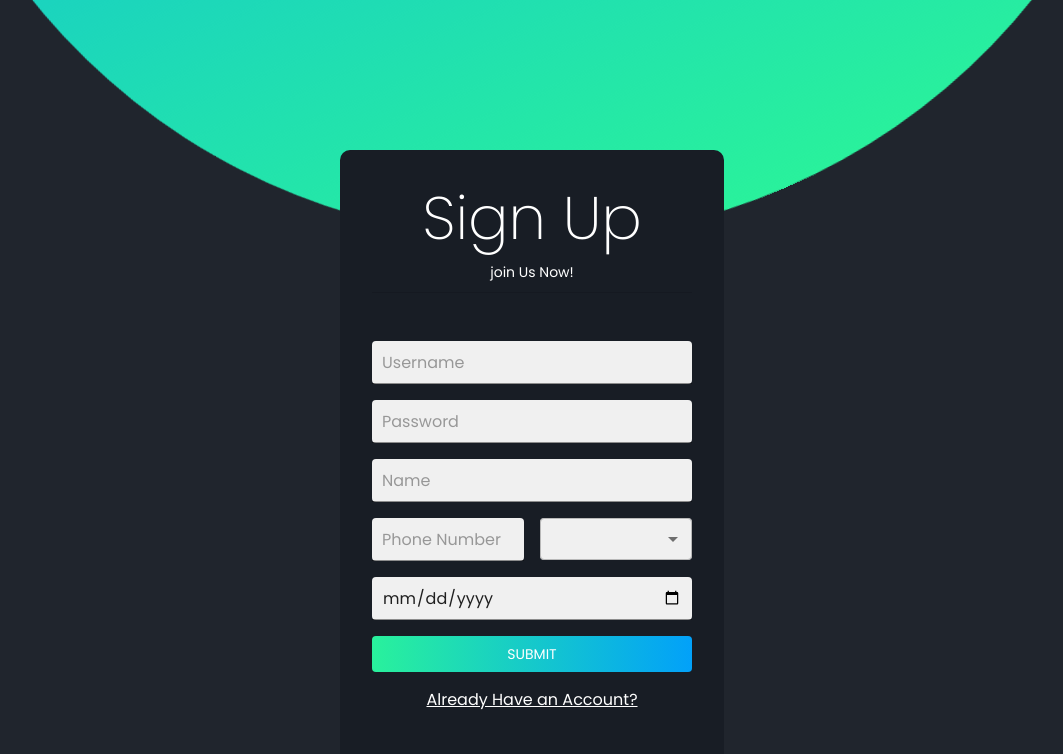
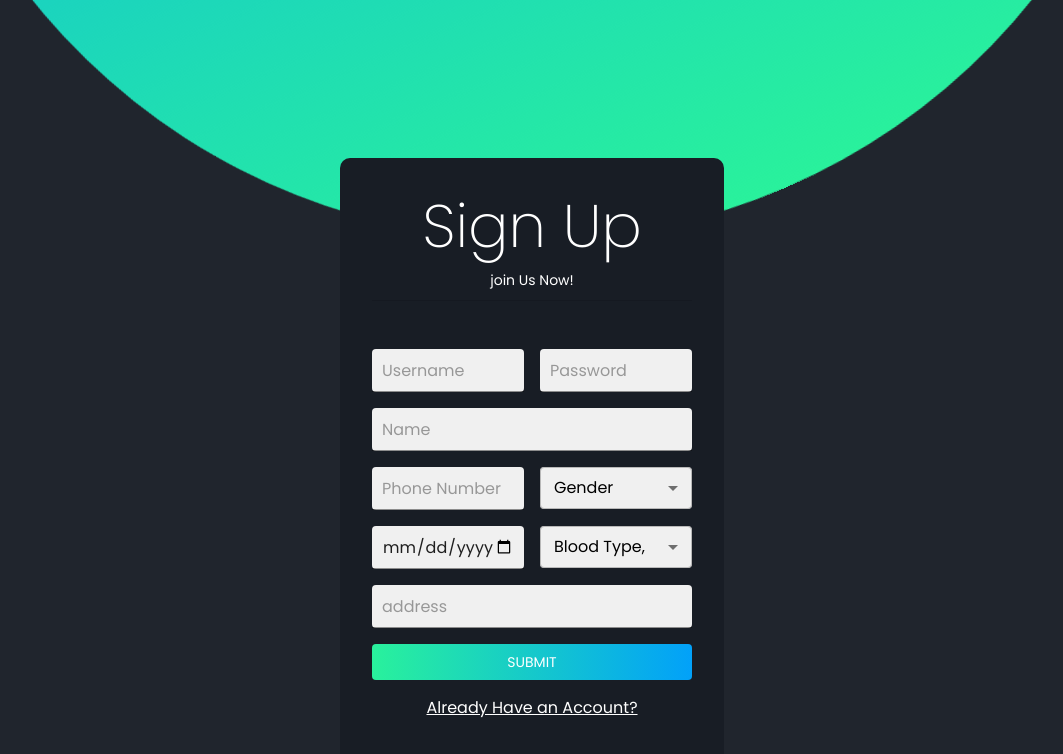
Before and after one commit to Zeyad-Amr/NeuroConsult, a React (Create React App) app in the folder client/: page /signup in a window 1280 px wide. Shown: the top 754 px of the page, without its empty margins (108-1171 px from the left). Built offline with nearby package versions, Linux system fonts and the light colour scheme.

Commit message:
complete and integrate signup + handle login api messages

```diff
--- a/client/src/core/api/endpoints.tsx
+++ b/client/src/core/api/endpoints.tsx
@@ -1,5 +1,6 @@
 const endpoints = {
     login : 'user/login',
+    signup : 'user/signup',
 };
 
 export default endpoints;
--- /dev/null
+++ b/client/src/core/services/alert-service.tsx
@@ -0,0 +1,25 @@
+import React from 'react';
+import ReactDOM from 'react-dom';
+import { Alert, AlertProps } from '@mui/material';
+
+class AlertService {
+  static showAlert(message: React.ReactNode, severity: 'error' | 'warning' | 'info' | 'success', duration: number = 5000) {
+    const alertElement = document.createElement('div');
+    document.body.appendChild(alertElement);
+
+    const closeAlert = () => {
+      ReactDOM.unmountComponentAtNode(alertElement);
+      alertElement.remove();
+    };
+
+    ReactDOM.render(
+      <Alert severity={severity} onClose={closeAlert} sx={{ position: 'fixed', top: 16, right: 16, zIndex: 9999 }}>
+        {message}
+      </Alert>,
+      alertElement
+    );
+    setTimeout(closeAlert, duration);
+  }
+}
+
+export default AlertService;
--- a/client/src/modules/login/components/SignUpForm.tsx
+++ b/client/src/modules/login/components/SignUpForm.tsx
@@ -1,100 +1,186 @@
-"use client"
-import { Box, Button, Divider, FormHelperText, Grid, InputLabel, LinearProgress, MenuItem, Select, SelectChangeEvent, Stack, TextField, Typography } from "@mui/material";
+"use client";
+import {
+  Box,
+  Button,
+  Divider,
+  Grid,
+  MenuItem,
+  Select,
+  SelectChangeEvent,
+  Stack,
+  TextField,
+  Typography,
+} from "@mui/material";
 import { Formik } from "formik";
-import * as Yup from "yup"
-import { useEffect, useState } from "react";
+import * as Yup from "yup";
 import React from "react";
+import axios from "../../../core/api/api";
+import endPoints from "../../../core/api/endpoints";
+import AppRoutes from "../../../core/routes/AppRoutes";
+import AlertService from "../../../core/services/alert-service";
 
 interface ISignUpData {
-    username: string
-    password: string
-    name: string
-    phone: string
-    gender: string
-    birthdate: string
+  username: string;
+  password: string;
+  name: string;
+  phone: string;
+  gender: string;
+  birthdate: string;
+  address: string;
+  bloodType: string;
 }
 
 const signupSchema = new Yup.ObjectSchema({
   username: Yup.string().required("Username is required"),
   password: Yup.string().required("Password is required"),
+  address: Yup.string().required("Password is required"),
   name: Yup.string().required("Name is required"),
   phone: Yup.string()
     .required()
     .matches(/^[0-9]+$/, "Must be only digits")
-        .min(11, 'Must be exactly 11 digits')
-        .max(11, 'Must be exactly 11 digits'),
-    gender: Yup.string().required("Gender is required"),
+    .min(11, "Must be exactly 11 digits")
+    .max(11, "Must be exactly 11 digits"),
   birthdate: Yup.string().required("Birthdate is required"),
-})
+});
 
 const initialValues: ISignUpData = {
-    username: '',
-    password: '',
-    name: '',
-    phone: '',
-    gender: '',
-    birthdate: '',
-}
+  username: "",
+  password: "",
+  name: "",
+  phone: "",
+  gender: "",
+  birthdate: "",
+  address: "",
+  bloodType: "",
+};
 
 export default function SignUpForm() {
-    const [error, setError] = useState("")
-    const [loading, setLoading] = useState(false)
-    const [age, setAge] = React.useState('');
+  const [gender, setGender] = React.useState("");
+  const [bloodType, setBloodType] = React.useState("");
+  const bloodTypes = [
+    { value: "A+", label: "A+" },
+    { value: "A-", label: "A-" },
+    { value: "B+", label: "B+" },
+    { value: "B-", label: "B-" },
+    { value: "AB+", label: "AB+" },
+    { value: "AB-", label: "AB-" },
+    { value: "O+", label: "O+" },
+    { value: "O-", label: "O-" },
+  ];
 
-    const handleSelectChange = (event: SelectChangeEvent) => {
-        setAge(event.target.value);
+  const handleFormSubmit = async (values: ISignUpData) => {
+    const submitObject = {
+      patient: {
+        name: values.name,
+        phone: values.phone,
+        address: values.address,
+        gender: gender,
+        birthDate: new Date(values.birthdate).toISOString(),
+        bloodType: bloodType,
+      },
+      auth: {
+        username: values.username,
+        password: values.password,
+      },
     };
-    const handleFormSubmit = async (values: ISignUpData) => {
+    console.log(submitObject, "submitObject");
+    axios
+      .post(endPoints.signup, submitObject)
+      .then((res: any) => {
+        console.log(res);
+        console.log(res?.data);
+        if (res?.data) {
+          window.location.href = `${AppRoutes.login}`;
+          AlertService.showAlert("Logined successfully", "success");
+        }
+      })
+      .catch((err: any) => {
+        AlertService.showAlert(`${err?.message}`, "error");
+        console.log(err);
+      });
+  };
 
-    }
+  const handleGenderChange = (event: SelectChangeEvent) => {
+    console.log(event.target.value, "handleGenderChange");
+    setGender(event.target.value);
+  };
+
+  const handleBloodTypeChange = (event: SelectChangeEvent) => {
+    setBloodType(event.target.value);
+  };
+
   return (
-        <Box sx={{ width: '100vw', height: '100vh', display: 'flex', justifyContent: 'center', alignItems: 'flex-end', overflow: 'hidden', position: 'relative' }}>
-            <Box sx={{
-                width: '100vw',
-                aspectRatio: '1 / 1',
-                borderRadius: '50%',
-                background: 'linear-gradient(90deg, #29f19c, #02a1f9)',
-                position: 'absolute',
-                left: '50%',
-                top: '-50%',
-                zIndex: '-1',
-                animation: 'rotate 8s linear infinite',
-                '@keyframes rotate': {
-                    '0%': { transform: ' translate(-50%,-50%) rotate(0deg)' },
-                    '100%': { transform: ' translate(-50%,-50%) rotate(360deg)' },
+    <Box
+      sx={{
+        width: "100vw",
+        height: "100vh",
+        display: "flex",
+        justifyContent: "center",
+        alignItems: "flex-end",
+        overflow: "hidden",
+        position: "relative",
+      }}
+    >
+      <Box
+        sx={{
+          width: "100vw",
+          aspectRatio: "1 / 1",
+          borderRadius: "50%",
+          background: "linear-gradient(90deg, #29f19c, #02a1f9)",
+          position: "absolute",
+          left: "50%",
+          top: "-50%",
+          zIndex: "-1",
+          animation: "rotate 8s linear infinite",
+          "@keyframes rotate": {
+            "0%": { transform: " translate(-50%,-50%) rotate(0deg)" },
+            "100%": { transform: " translate(-50%,-50%) rotate(360deg)" },
           },
-            }} />
-            <Box sx={{
-                width: '100vw',
-                height: '100vh',
-                position: 'absolute',
-                zIndex: '-2',
-                backgroundColor: 'rgb(32, 37, 45)',
-            }} />
-            <Box sx={{
-                backgroundColor: 'rgb(24, 29, 37)',
+        }}
+      />
+      <Box
+        sx={{
+          width: "100vw",
+          height: "100vh",
+          position: "absolute",
+          zIndex: "-2",
+          backgroundColor: "rgb(32, 37, 45)",
+        }}
+      />
+      <Box
+        sx={{
+          backgroundColor: "rgb(24, 29, 37)",
           // boxShadow: "10px 10px 10px #000000",
-                color: 'white',
-                padding: '2rem 2rem 5rem',
-                borderTopRightRadius: '10px',
-                borderTopLeftRadius: '10px',
-                width: '25vw',
+          color: "white",
+          padding: "2rem 2rem 5rem",
+          borderTopRightRadius: "10px",
+          borderTopLeftRadius: "10px",
+          width: "25vw",
           // height: '70vh'
-            }}>
-                <Box sx={{ mb: '0.5rem', textAlign: 'center' }}>
-
-                    <Typography variant="h2" sx={{ fontSize: { s: "1rem" }, mb: '0.5rem' }}>Sign Up</Typography>
+        }}
+      >
+        <Box sx={{ mb: "0.5rem", textAlign: "center" }}>
+          <Typography
+            variant="h2"
+            sx={{ fontSize: { s: "1rem" }, mb: "0.5rem" }}
+          >
+            Sign Up
+          </Typography>
           <Typography variant="subtitle2">join Us Now!</Typography>
         </Box>
-                <Divider sx={{ mb: '2rem' }} />
-                <Box sx={{
-                    color: 'black',
+        <Divider sx={{ mb: "2rem" }} />
+        <Box
+          sx={{
+            color: "black",
             pt: 2,
-                }}>
+          }}
+        >
           <Formik
             initialValues={initialValues}
             validationSchema={signupSchema}
-                        onSubmit={(values) => { handleFormSubmit(values); console.log(values) }}
+            onSubmit={(values) => {
+              handleFormSubmit(values);
+            }}
           >
             {({
               values,
@@ -106,20 +192,23 @@ export default function SignUpForm() {
             }) => (
               <Box component="form" onSubmit={handleSubmit}>
                 <Stack direction={"column"} gap={2}>
+                  <Grid container spacing={2}>
+                    <Grid item lg={6} md={6} sm={6} xs={12}>
                       <TextField
                         sx={{
-                                            borderRadius: '4px', outline: 'none', border: 'none',
-                                            '& .MuiFilledInput-root': {
-                                                backgroundColor: '#f0f0f0',
-                                                borderRadius: '4px',
-                                                '&:hover': {
-                                                    backgroundColor: '#f0f0f0', // Change this to your desired hover fill color
+                          borderRadius: "4px",
+                          outline: "none",
+                          border: "none",
+                          "& .MuiFilledInput-root": {
+                            backgroundColor: "#f0f0f0",
+                            borderRadius: "4px",
+                            "&:hover": {
+                              backgroundColor: "#f0f0f0", // Change this to your desired hover fill color
                             },
-                                                '&:focus': {
-                                                    backgroundColor: '#f0f0f0', // Change this to your desired hover fill color
+                            "&:focus": {
+                              backgroundColor: "#f0f0f0", // Change this to your desired hover fill color
                             },
                           },
-
                         }}
                         required
                         title="Username*"
@@ -131,25 +220,31 @@ export default function SignUpForm() {
                         onBlur={handleBlur}
                         placeholder="Username"
                         helperText={
-                                            errors.username && touched.username ? errors.username : ""
+                          errors.username && touched.username
+                            ? errors.username
+                            : ""
                         }
-                                        error={errors.username && touched.username ? true : false}
+                        error={
+                          errors.username && touched.username ? true : false
+                        }
                         inputProps={{
-                                            style: { padding: '10px' },
+                          style: { padding: "10px" },
                         }}
                       />
+                    </Grid>
+                    <Grid item lg={6} md={6} sm={6} xs={12}>
                       <TextField
                         sx={{
-                                            borderRadius: '4px', outline: 'none', border: 'none',
-                                            '& .MuiFilledInput-root': {
-                                                backgroundColor: '#f0f0f0',
-                                                borderRadius: '4px',
-                                                '&:hover': {
-                                                    backgroundColor: '#f0f0f0',
+                          borderRadius: "4px",
+                          outline: "none",
+                          border: "none",
+                          "& .MuiFilledInput-root": {
+                            backgroundColor: "#f0f0f0",
+                            borderRadius: "4px",
+                            "&:hover": {
+                              backgroundColor: "#f0f0f0",
                             },
-
                           },
-
                         }}
                         title="Password*"
                         variant="filled"
@@ -162,25 +257,31 @@ export default function SignUpForm() {
                         placeholder="Password"
                         type="password"
                         helperText={
-                                            errors.password && touched.password ? errors.password : ""
+                          errors.password && touched.password
+                            ? errors.password
+                            : ""
                         }
-                                        error={errors.password && touched.password ? true : false}
+                        error={
+                          errors.password && touched.password ? true : false
+                        }
                         inputProps={{
-                                            style: { padding: '10px' },
+                          style: { padding: "10px" },
                         }}
                       />
+                    </Grid>
+                  </Grid>
                   <TextField
                     sx={{
-                                            borderRadius: '4px', outline: 'none', border: 'none',
-                                            '& .MuiFilledInput-root': {
-                                                backgroundColor: '#f0f0f0',
-                                                borderRadius: '4px',
-                                                '&:hover': {
-                                                    backgroundColor: '#f0f0f0',
+                      borderRadius: "4px",
+                      outline: "none",
+                      border: "none",
+                      "& .MuiFilledInput-root": {
+                        backgroundColor: "#f0f0f0",
+                        borderRadius: "4px",
+                        "&:hover": {
+                          backgroundColor: "#f0f0f0",
                         },
-
                       },
-
                     }}
                     title="Password*"
                     variant="filled"
@@ -192,29 +293,27 @@ export default function SignUpForm() {
                     onBlur={handleBlur}
                     placeholder="Name"
                     type="name"
-                                        helperText={
-                                            errors.name && touched.name ? errors.name : ""
-                                        }
+                    helperText={errors.name && touched.name ? errors.name : ""}
                     error={errors.name && touched.name ? true : false}
                     inputProps={{
-                                            style: { padding: '10px' },
+                      style: { padding: "10px" },
                     }}
                   />
                   <Grid container spacing={2}>
-                                        <Grid item lg={6} md={6} sm={6} xs={12} >
+                    <Grid item lg={6} md={6} sm={6} xs={12}>
                       <TextField
                         sx={{
-                                                    width: '100%',
-                                                    borderRadius: '4px', outline: 'none', border: 'none',
-                                                    '& .MuiFilledInput-root': {
-                                                        backgroundColor: '#f0f0f0',
-                                                        borderRadius: '4px',
-                                                        '&:hover': {
-                                                            backgroundColor: '#f0f0f0',
+                          width: "100%",
+                          borderRadius: "4px",
+                          outline: "none",
+                          border: "none",
+                          "& .MuiFilledInput-root": {
+                            backgroundColor: "#f0f0f0",
+                            borderRadius: "4px",
+                            "&:hover": {
+                              backgroundColor: "#f0f0f0",
                             },
-
                           },
-
                         }}
                         title="phone*"
                         variant="filled"
@@ -231,40 +330,48 @@ export default function SignUpForm() {
                         }
                         error={errors.phone && touched.phone ? true : false}
                         inputProps={{
-                                                    style: { padding: '10px' },
+                          style: { padding: "10px" },
                         }}
                       />
                     </Grid>
-                                        <Grid item lg={6} md={6} sm={6} xs={12} >
+                    <Grid item lg={6} md={6} sm={6} xs={12}>
                       <Select
-                                                value={age}
-                                                placeholder="Gender"
-                                                size="small"
-                                                onChange={handleSelectChange}
+                        value={gender}
+                        onChange={handleGenderChange}
+                        displayEmpty
                         sx={{
-                                                    width: '100%', height: '2.65rem', borderRadius: '4px', outline: 'none', border: 'none', backgroundColor: '#f0f0f0', color: 'black'
+                          width: "100%",
+                          height: "2.65rem",
+                          borderRadius: "4px",
+                          outline: "none",
+                          border: "none",
+                          backgroundColor: "#f0f0f0",
+                          color: "black",
                         }}
                       >
-
-                                                <MenuItem value={0} sx={{color:'inherit'}}>Male</MenuItem>
-                                                <MenuItem value={1} sx={{color:'inherit'}}>Female</MenuItem>
+                        <MenuItem value="" disabled hidden>
+                          Gender
+                        </MenuItem>
+                        <MenuItem value="male">Male</MenuItem>
+                        <MenuItem value="female">Female</MenuItem>
                       </Select>
-
                     </Grid>
                   </Grid>
+                  <Grid container spacing={2}>
+                    <Grid item lg={6} md={6} sm={6} xs={12}>
                       <TextField
                         sx={{
-                                            width: '100%',
-                                            borderRadius: '4px', outline: 'none', border: 'none',
-                                            '& .MuiFilledInput-root': {
-                                                backgroundColor: '#f0f0f0',
-                                                borderRadius: '4px',
-                                                '&:hover': {
-                                                    backgroundColor: '#f0f0f0',
+                          width: "100%",
+                          borderRadius: "4px",
+                          outline: "none",
+                          border: "none",
+                          "& .MuiFilledInput-root": {
+                            backgroundColor: "#f0f0f0",
+                            borderRadius: "4px",
+                            "&:hover": {
+                              backgroundColor: "#f0f0f0",
                             },
-
                           },
-
                         }}
                         title="birthdate*"
                         variant="filled"
@@ -277,12 +384,75 @@ export default function SignUpForm() {
                         placeholder="Birthdate"
                         type="birthdate"
                         helperText={
-                                            errors.birthdate && touched.birthdate ? errors.birthdate : ""
+                          errors.birthdate && touched.birthdate
+                            ? errors.birthdate
+                            : ""
                         }
-                                        error={errors.birthdate && touched.birthdate ? true : false}
+                        error={
+                          errors.birthdate && touched.birthdate ? true : false
+                        }
                         inputProps={{
-                                            style: { padding: '10px' },
-                                            type: 'date',
+                          style: { padding: "10px" },
+                          type: "date",
+                        }}
+                      />
+                    </Grid>
+                    <Grid item lg={6} md={6} sm={6} xs={12}>
+                      <Select
+                        value={bloodType}
+                        onChange={handleBloodTypeChange}
+                        displayEmpty
+                        sx={{
+                          width: "100%",
+                          height: "2.65rem",
+                          borderRadius: "4px",
+                          outline: "none",
+                          border: "none",
+                          backgroundColor: "#f0f0f0",
+                          color: "black",
+                        }}
+                      >
+                        <MenuItem value="" disabled hidden>
+                          Blood Type,
+                        </MenuItem>
+                        {bloodTypes.map((type) => (
+                          <MenuItem key={type.value} value={type.value}>
+                            {type.label}
+                          </MenuItem>
+                        ))}
+                      </Select>
+                    </Grid>
+                  </Grid>
+                  <TextField
+                    sx={{
+                      width: "100%",
+                      borderRadius: "4px",
+                      outline: "none",
+                      border: "none",
+                      "& .MuiFilledInput-root": {
+                        backgroundColor: "#f0f0f0",
+                        borderRadius: "4px",
+                        "&:hover": {
+                          backgroundColor: "#f0f0f0",
+                        },
+                      },
+                    }}
+                    title="address*"
+                    variant="filled"
+                    required
+                    size="small"
+                    name="address"
+                    value={values.address}
+                    onChange={handleChange}
+                    onBlur={handleBlur}
+                    placeholder="address"
+                    type="text"
+                    helperText={
+                      errors.address && touched.address ? errors.address : ""
+                    }
+                    error={errors.address && touched.address ? true : false}
+                    inputProps={{
+                      style: { padding: "10px" },
                     }}
                   />
                   <Button
@@ -291,28 +461,31 @@ export default function SignUpForm() {
                     variant="contained"
                     disableElevation
                     type="submit"
-                                        disabled={loading}
-                                        sx={{ background: 'linear-gradient(90deg, #29f19c, #02a1f9)' }}
+                    sx={{
+                      background: "linear-gradient(90deg, #29f19c, #02a1f9)",
+                    }}
                   >
                     Submit
                   </Button>
-                                    <a href="/login" style={{ textDecoration: 'none' }}>
-                                        <Typography sx={{ width: '100%', textAlign: 'center', color: 'white', textDecoration: 'underline', cursor: 'pointer' }}>
+                  <a href="/login" style={{ textDecoration: "none" }}>
+                    <Typography
+                      sx={{
+                        width: "100%",
+                        textAlign: "center",
+                        color: "white",
+                        textDecoration: "underline",
+                        cursor: "pointer",
+                      }}
+                    >
                       Already Have an Account?
                     </Typography>
                   </a>
                 </Stack>
-                                <FormHelperText sx={{ color: "error.main", mt: 1, fontSize: "1rem", backgroundColor: 'transparent' }}>
-                                    {error}
-                                </FormHelperText>
               </Box>
             )}
-
           </Formik>
-
-                </Box>
-                <LinearProgress color="info" sx={{ display: loading ? "block" : "none" }} />
         </Box>
       </Box>
-    )
+    </Box>
+  );
 }
```
Also changed, not shown: client/src/core/components/custom-select-field/CustomSelectField.tsx (added, +146 -0 lines), client/src/modules/login/components/LoginForm.tsx (+4 -8 lines). Lines whose indentation alone changed are shown as unchanged.
